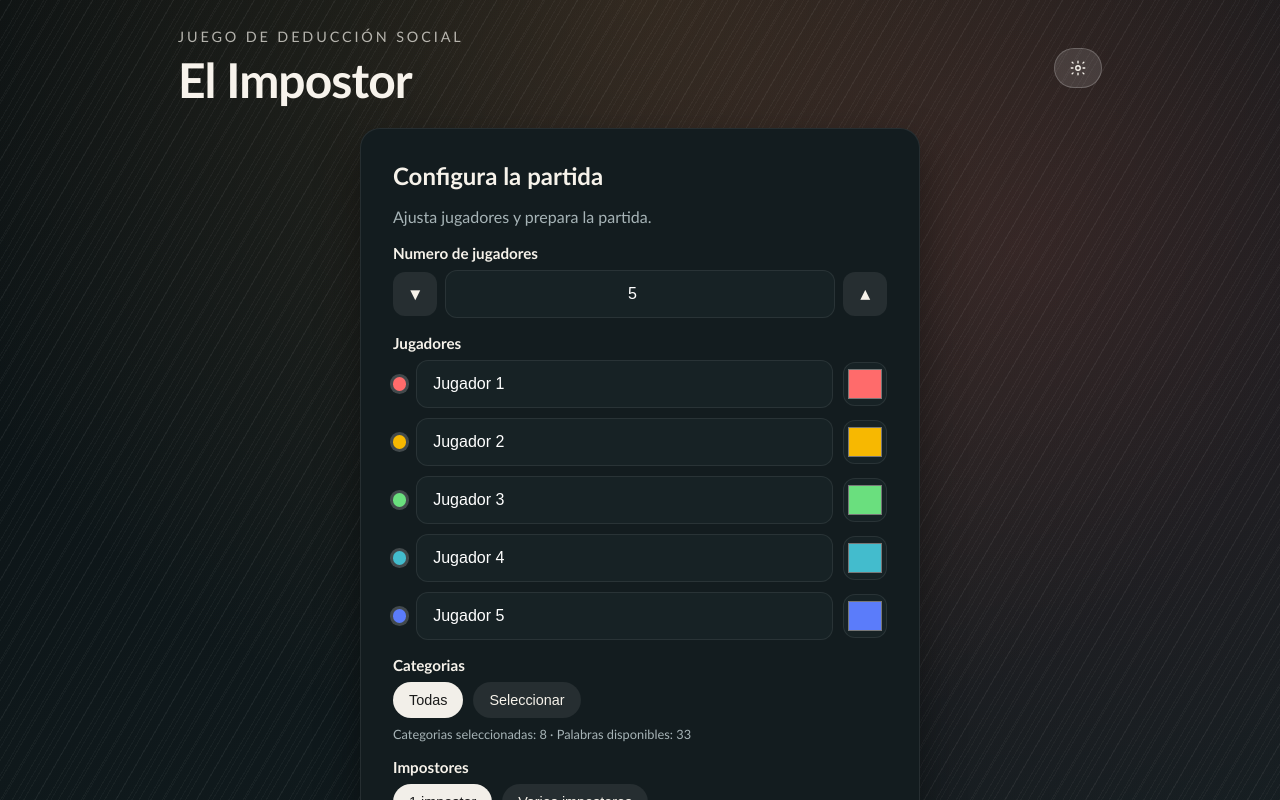
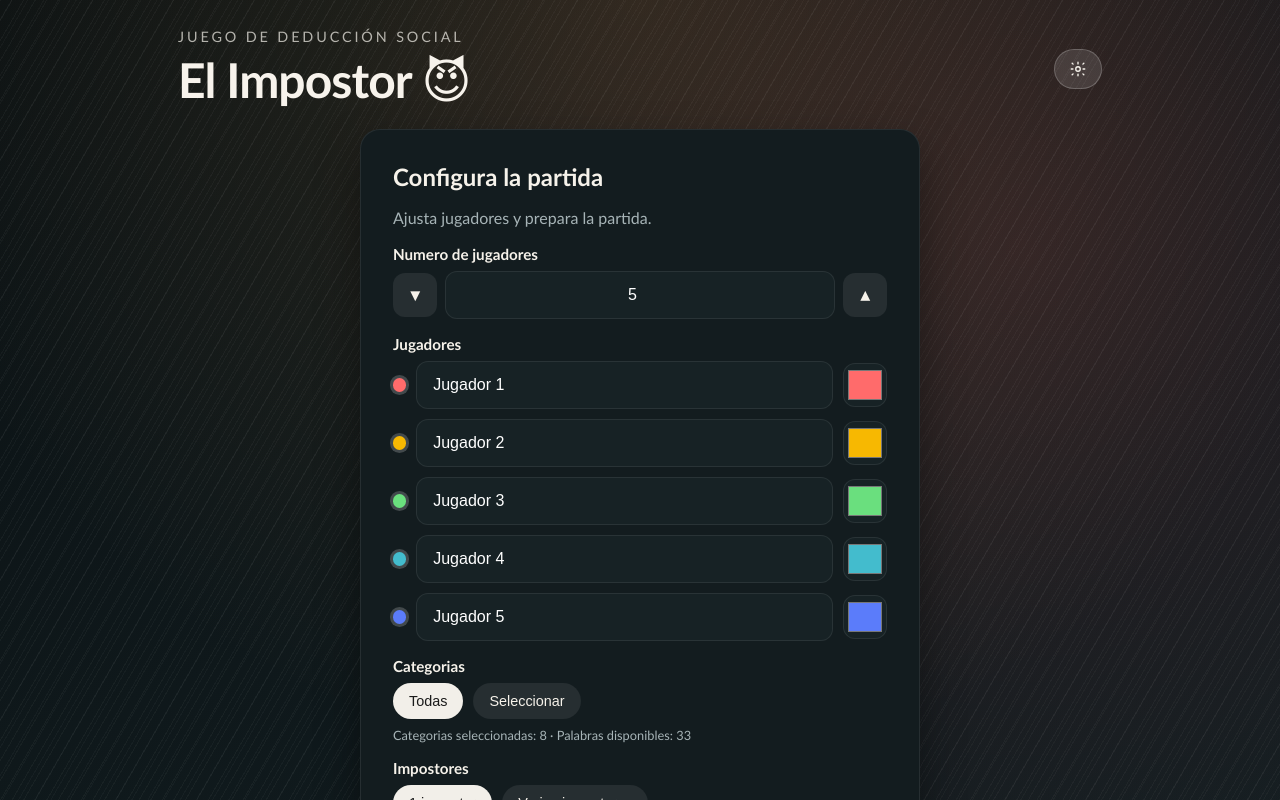
Before and after one commit to EnriqueGlezGM/Impostor, a React (Vite) app: page / in a window 1280 px wide. Shown: the top 800 px of the page. Built offline with nearby package versions, Linux system fonts and the light colour scheme.

Commit message:
Comrpobacion de cambios en el commit

```diff
--- a/src/App.jsx
+++ b/src/App.jsx
@@ -61,7 +61,7 @@ const AppLayout = () => {
       <header className="app__header">
         <div>
           <p className="app__eyebrow">Juego de deducción social</p>
-          <h1>El Impostor</h1>
+          <h1>El Impostor 😈</h1>
         </div>
         <button
           type="button"
```
Also changed, not shown: 2 other files (tests, documents, lock files or other folders).
